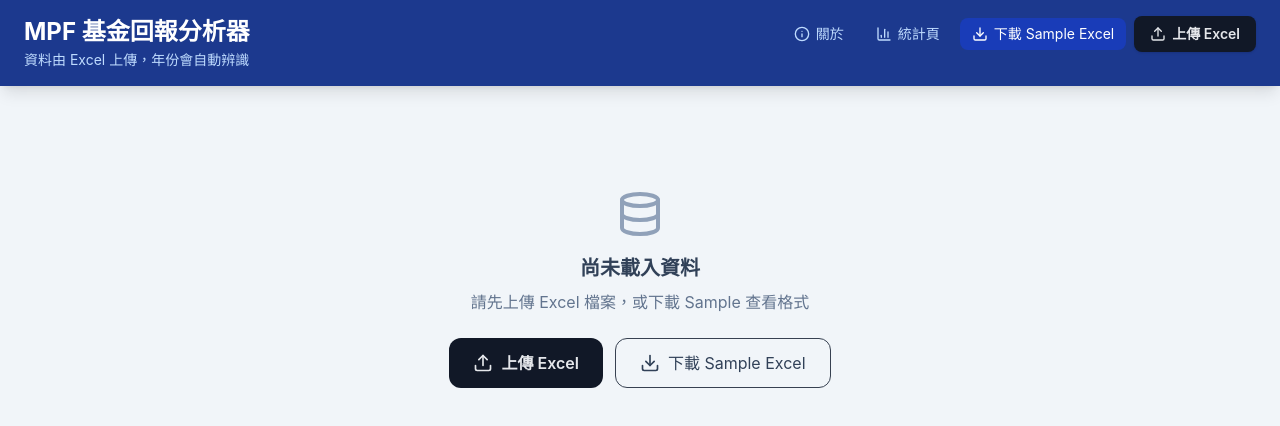
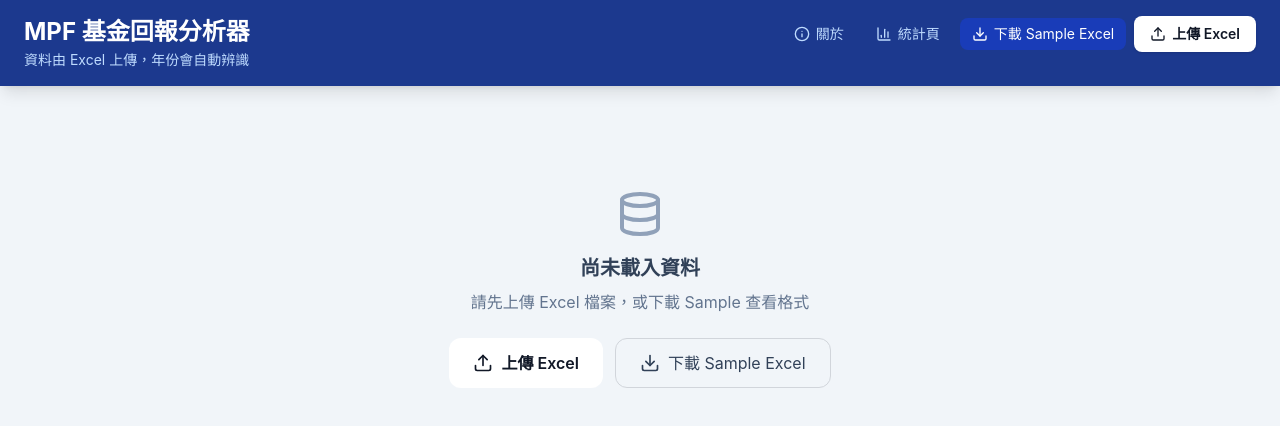
Before and after one commit to pennypenny135-coder/MPF-Comparison, a Next.js app: page / in a window 1280 px wide. Shown: the top 426 px of the page. Built offline with nearby package versions, Linux system fonts and the light colour scheme; no server answers.

Commit message:
fix: default to light mode

```diff
--- a/src/app/layout.tsx
+++ b/src/app/layout.tsx
@@ -4,5 +4,5 @@ import "./globals.css";
 export const metadata: Metadata = { title: "MPF Comparison", description: "Compare Hong Kong MPF funds" };
 
 export default function RootLayout({ children }: Readonly<{ children: React.ReactNode }>) {
-  return <html lang="zh-HK" data-theme="dark"><body>{children}</body></html>;
+  return <html lang="zh-HK" data-theme="light"><body>{children}</body></html>;
 }
```
